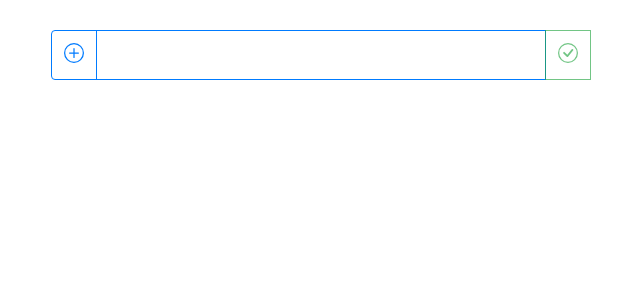
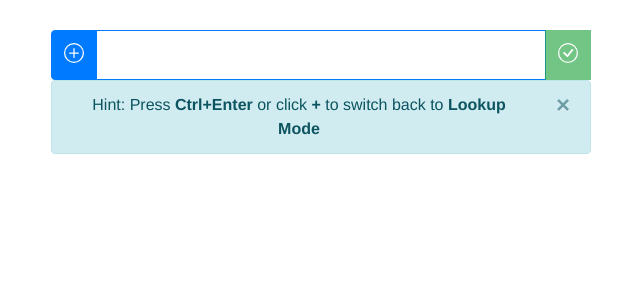
Before and after one commit to sdokara/ri-synonym-web, a Vue app: page / in a window 1280 px wide. Both pictures are taken after a click on the button "Switch to Insert Mode". Shown: the top 300 px of the page, without its empty margins (319-959 px from the left). Built offline with nearby package versions, Linux system fonts and the light colour scheme.

Commit message:
added ux hints and keyboard mode switching

```diff
--- a/src/components/SynonymBox.vue
+++ b/src/components/SynonymBox.vue
@@ -3,7 +3,7 @@
     <div class="row justify-content-md-center">
       <div class="col-md-6 input-group">
         <div class="input-group-prepend">
-          <button class="btn btn-outline-primary" type="button"
+          <button class="btn btn-primary" type="button"
                   @click="toggleMode"
                   :title="mode === 'lookup' ? 'Switch to Insert Mode' : 'Switch to Lookup Mode'">
             <b-icon :icon="mode === 'lookup' ? 'search' : 'plus-circle'"/>
@@ -11,8 +11,9 @@
         </div>
         <template v-if="mode === 'lookup'">
           <input ref="inLookup" type="text" class="form-control lookup shadow-none"
-                 v-model="input">
-          <div class="lookup-dropdown border border-primary rounded fade"
+                 v-model="input"
+                 @keydown="lookupKeyDown">
+          <div class="lookup-dropdown border border-primary rounded-left fade"
                :class="{'show': input.length > 0 && results.length > 0}">
             <div v-for="word in results" v-bind:key="word" class="lookup-result">
               <span class="lookup-result">{{ word }}</span>
@@ -45,9 +46,9 @@
                    @blur="duplicate = null">
           </div>
           <div class="input-group-append">
-            <button class="btn btn-outline-success" type="button" title="Insert synonyms"
+            <button class="btn btn-success" type="button" title="Insert synonyms"
                     @click="insertInsert"
-                    :disabled="words.length < 2">
+                    :disabled="words.length < 2 || input.length > 0">
               <b-icon icon="check-circle"/>
             </button>
           </div>
@@ -56,7 +57,7 @@
              :class="[alert && `alert-${alert.type}`, {'show': alert !== null}]"
              style="width: 100%"
              role="alert">
-          {{ alert && alert.message }}
+          <span v-html="alert && alert.message"/>
           <button type="button" class="close" aria-label="Close" @click="alert = null">
             <span aria-hidden="true">&times;</span>
           </button>
@@ -74,10 +75,10 @@
 
   const focus = (element: Element) => (element as HTMLElement).focus()
   const LOOKUP_TIMEOUT = 200
-  const ALERT_TIMEOUT = 2000
+  const ALERT_TIMEOUT = 3000
 
   interface Alert {
-    type: 'success' | 'danger';
+    type: 'success' | 'danger' | 'info';
     message: string;
   }
 
@@ -85,7 +86,7 @@
     name: 'SynonymBox',
     data() {
       return {
-        mode: 'lookup',
+        mode: 'lookup' as 'lookup' | 'insert',
         input: '',
 
         results: [] as string[],
@@ -94,7 +95,9 @@
         inFocused: false,
         duplicate: null as string | null,
 
-        alert: null as Alert | null
+        alert: null as Alert | null,
+        alertInterval: -1,
+        dispatchedAlerts: [] as Alert[]
       }
     },
     computed: {
@@ -112,10 +115,13 @@
     },
     created() {
       this.apiLookup = _.debounce(this.apiLookup, LOOKUP_TIMEOUT)
-      this.dispatchAlert = _.throttle(this.dispatchAlert, ALERT_TIMEOUT)
     },
     mounted() {
       focus(this.$refs.inLookup)
+      this.dispatchAlertOnce({
+        type: 'info',
+        message: 'Hint: Press <b>Ctrl+Enter</b> or click <b>&#128269;</b> to switch to <b>Insert Mode</b>'
+      })
     },
     methods: {
       toggleMode() {
@@ -126,10 +132,20 @@
             this.lookupLookup(this.input)
           } else {
             focus(this.$refs.inInsert)
+            this.dispatchAlertOnce({
+              type: 'info',
+              message: 'Hint: Press <b>Ctrl+Enter</b> or click <b>+</b> to switch back to <b>Lookup Mode</b>'
+            })
           }
         })
       },
 
+      lookupKeyDown(e: KeyboardEvent) {
+        if (e.key === 'Enter' && e.ctrlKey) {
+          e.preventDefault()
+          this.toggleMode()
+        }
+      },
       async lookupLookup(word: string) {
         if (word.length === 0) {
           this.results = []
@@ -158,10 +174,17 @@
               if (this.words.includes(word)) {
                 if (words.length === 1) {
                   this.duplicate = word
+                  this.dispatchAlert({ type: 'danger', message: 'A word cannot be a synonym of itself' })
                 }
                 return
               }
               this.words.push(word)
+              if (this.words.length === 2) {
+                this.dispatchAlertOnce({
+                  type: 'info',
+                  message: 'Hint: Enter more words or press <b>Enter</b> or click <b>&#10003;</b> to insert synonyms'
+                })
+              }
             }
             this.input = ''
             break
@@ -176,7 +199,9 @@
           }
           case 'Enter': {
             e.preventDefault()
-            if (this.input.length === 0 && this.words.length > 1) {
+            if (e.ctrlKey) {
+              this.toggleMode()
+            } else if (this.input.length === 0 && this.words.length > 1) {
               this.insertInsert()
             }
             break
@@ -207,9 +232,17 @@
 
       dispatchAlert(alert: Alert) {
         this.alert = alert
-        setTimeout(() => {
+        clearInterval(this.alertInterval)
+        this.alertInterval = setTimeout(() => {
           this.alert = null
         }, ALERT_TIMEOUT)
+      },
+      dispatchAlertOnce(alert: Alert) {
+        if (_.some(this.dispatchedAlerts, dispatched => _.isEqual(dispatched, alert))) {
+          return
+        }
+        this.dispatchAlert(alert)
+        this.dispatchedAlerts.push(alert)
       },
       dispatchError(err: AxiosError) {
         this.dispatchAlert({ type: 'danger', message: err.response?.data.message || err.message })
```
